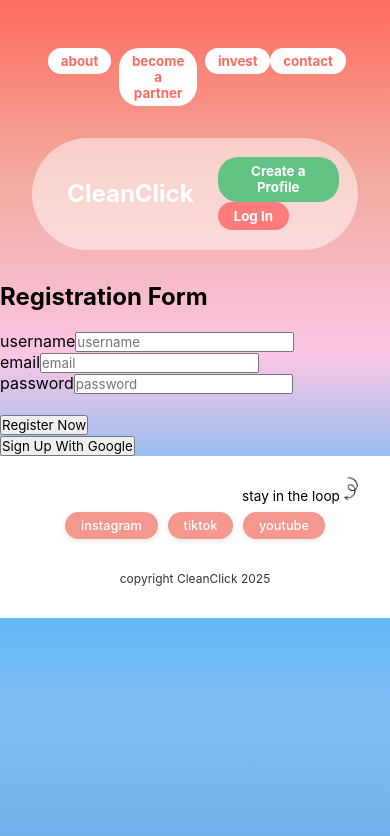
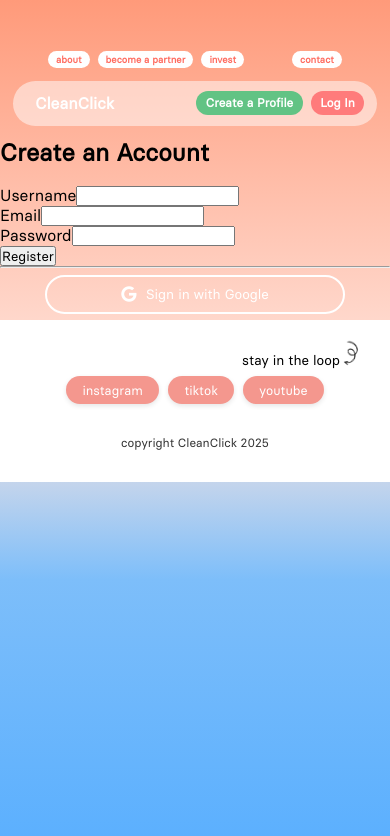
Before and after one commit to atharva-git06/cleanclicklandingpage, a React (Create React App) app in the folder frontend/: page /register in a window 390 px wide. Shown: the top 836 px of the page. Built offline with nearby package versions, Linux system fonts and the light colour scheme.

Commit message:
changes in ui

```diff
--- a/frontend/src/App.css
+++ b/frontend/src/App.css
@@ -14,7 +14,7 @@ body {
 }
 
 /* Rounded header section */
-.rounded-header {
+/* .rounded-header {
   background-color: #e9cfff;
   border-radius: 70px;
   padding: 1.2rem;
@@ -46,7 +46,7 @@ body {
   border-radius: 20px;
   font-weight: bold;
   cursor: pointer;
-}
+} */
 .btn-login { background-color: #ff7b7b; color: white; }
 .btn-join { background-color: #62c384; color: white; }
 
--- a/frontend/src/components/Header/Header.css
+++ b/frontend/src/components/Header/Header.css
@@ -31,3 +31,62 @@
   }
   .btn-login { background-color: #ff7b7b; color: white; }
   .btn-create_a_profile  { background-color: #62c384; color: white; }
+
+  @media (max-width: 768px) {
+  .rounded-header {
+    padding: 0.8rem 1rem;
+    margin: 1rem;
+    border-radius: 50px;
+  }
+
+  .header-top {
+    gap: 1rem;
+  }
+
+  .logo {
+    font-size: 1.2rem;
+    padding: 0.2rem 0.8rem;
+  }
+
+  .btns button {
+    font-size: 0.85rem;
+    padding: 0.4rem 0.8rem;
+  }
+
+  .nav-bar button {
+    font-size: 0.7rem;
+    padding: 0.3rem 0.7rem;
+  }
+}
+
+/* Scale down for small screens (mobile) WITHOUT layout break */
+@media (max-width: 475px) {
+  .rounded-header {
+    padding: 0.6rem 0.8rem;
+    margin: 0.8rem;
+    border-radius: 40px;
+  }
+
+  .logo {
+    font-size: 1rem;
+    padding: 0.2rem 0.6rem;
+  }
+
+  .btns {
+    flex-direction: row;         /* Keep row layout */
+    flex-wrap: wrap;
+    justify-content: flex-end;
+    gap: 0.3rem;
+  }
+
+  .btns button {
+    font-size: 0.75rem;
+    padding: 0.3rem 0.6rem;
+    width: auto;
+  }
+
+  .nav-bar button {
+    font-size: 0.6rem;
+    padding: 0.2rem 0.5rem;
+  }
+}
--- a/frontend/src/components/Header/Header.jsx
+++ b/frontend/src/components/Header/Header.jsx
@@ -1,9 +1,16 @@
-import React from "react";
+// src/components/Header.jsx
+import React, { useState } from "react";
 import { NavLink } from "react-router-dom";
 import { useAuth } from "../../store/auth";
+import {Modal} from "../Modal/Modal";
+import {Login} from "../../pages/Login"
+import {Register} from "../../pages/Register";
+import "./Header.css";
 
 const Header = () => {
   const { isLoggedIn } = useAuth();
+  const [showLogin, setShowLogin] = useState(false);
+  const [showRegister, setShowRegister] = useState(false);
 
   return (
     <div className="header-container">
@@ -12,20 +19,23 @@ const Header = () => {
           <NavLink to="/" className="logo">
             CleanClick
           </NavLink>
+
           {!isLoggedIn ? (
-            <>
-              <div className="btns">
-                <NavLink to="/register">
-                  <button className="btn-create_a_profile">
-                    Create a Profile
-                  </button>
-                </NavLink>
+            <div className="btns">
+              <button
+                className="btn-create_a_profile"
+                onClick={() => setShowRegister(true)}
+              >
+                Create a Profile
+              </button>
 
-                <NavLink to="/login">
-                  <button className="btn-login">Log In</button>
-                </NavLink>
-              </div>
-            </>
+              <button
+                className="btn-login"
+                onClick={() => setShowLogin(true)}
+              >
+                Log In
+              </button>
+            </div>
           ) : (
             <NavLink to="/logout">
               <button className="btn-login">Log Out</button>
@@ -33,6 +43,26 @@ const Header = () => {
           )}
         </div>
       </header>
+
+      {/* Register Modal */}
+      {showRegister && (
+        <Modal onClose={() => setShowRegister(false)}>
+          <Register
+            onSuccess={() => setShowRegister(false)}
+            onCancel={() => setShowRegister(false)}
+          />
+        </Modal>
+      )}
+
+      {/* Login Modal */}
+      {showLogin && (
+        <Modal onClose={() => setShowLogin(false)}>
+          <Login
+            onSuccess={() => setShowLogin(false)}
+            onCancel={() => setShowLogin(false)}
+          />
+        </Modal>
+      )}
     </div>
   );
 };
--- /dev/null
+++ b/frontend/src/components/Modal/Modal.css
@@ -0,0 +1,89 @@
+/* overlay dims the page behind */
+.modal-overlay {
+    position: fixed;
+    inset: 0;
+    background: rgba(0,0,0,0.4);
+    display: flex;
+    align-items: center;
+    justify-content: center;
+    z-index: 1000;
+  }
+
+  /* frosted glass panel */
+  .modal-content {
+    position: relative;
+    width: 90%;
+    max-width: 400px;
+    padding: 24px;
+    border-radius: 16px;
+
+    /* semi-transparent white + blur */
+    background: rgba(255,255,255,0.2);
+    backdrop-filter: blur(12px);
+
+    /* subtle shadow */
+    box-shadow: 0 8px 32px rgba(0,0,0,0.2);
+  }
+
+  /* the top-right × button */
+  .modal-close {
+    position: absolute;
+    top: 12px;
+    right: 12px;
+    background: none;
+    border: none;
+    font-size: 2rem;           /* bigger X */
+    font-weight: bold;         /* heavier stroke */
+    color: #222;               /* dark color for contrast */
+    text-shadow: 0 0 2px #fff; /* optional glow for readability */
+    cursor: pointer;
+    line-height: 1;            /* center the X in its line */
+    padding: 4px;              /* clicks area */
+    border-radius: 50%;        /* make it round if you like */
+  }
+
+  .modal-close:hover {
+    color: #000;               /* even darker on hover */
+    text-shadow: 0 0 4px #fff;
+  }
+
+  /* your form inputs */
+  .modal-content label {
+    display: block;       /* make sure it sits above the input */
+    margin-bottom: 3px;   /* ← gap between label and field */
+    font-weight: 600;
+  }
+  .modal-content input,
+  .modal-content textarea {
+    width: 100%;
+    background: rgba(255,255,255,0.8);
+    border: none;
+    border-radius: 8px;
+    padding: 12px;
+    margin-bottom: 16px;
+    font-size: 1rem;
+    box-sizing: border-box;
+  }
+
+  /* fixed textarea height */
+  .modal-content textarea {
+    height: 100px;
+    resize: vertical;
+  }
+
+  /* single primary button */
+  .modal-content .btn-submit {
+    width: 100%;
+    padding: 14px;
+    margin-top: 8px;
+    border: none;
+    border-radius: 8px;
+    background: linear-gradient(90deg, #58ce7c 0%, #1db84c 100%);
+    color: #fff;
+    text-transform: uppercase;
+    cursor: pointer;
+  }
+
+  .modal-content .btn-submit:hover {
+    opacity: 0.9;
+  }
--- /dev/null
+++ b/frontend/src/components/Modal/Modal.jsx
@@ -0,0 +1,21 @@
+import React from 'react';
+import './Modal.css';
+
+export const Modal = ({ children, onClose }) => {
+  return (
+    <div className="modal-overlay" onClick={onClose}>
+      <div
+        className="modal-content"
+        onClick={e => e.stopPropagation()}
+      >
+        {/* Top-right close “×” */}
+        <button className="modal-close" onClick={onClose}>
+          &times;
+        </button>
+
+        {/* Your existing form */}
+        {children}
+      </div>
+    </div>
+  );
+}
--- a/frontend/src/pages/AboutPage/AboutUs.css
+++ b/frontend/src/pages/AboutPage/AboutUs.css
@@ -1,40 +1,38 @@
-.main_des{
+.main_des {
   text-align: center;
-    padding: 3rem 2rem 1rem;
-    color: white;
-  }
-  .main_des h1 {
-    font-size: 2.8rem;
-    line-height: 1.4;
-    max-width: 850px;
-    margin: 0 auto 1rem;
-    text-align: center;
-    font-weight: 700;
+  padding: 3rem 2rem;
   color: white;
 }
 
-  .main_des p {
-    font-size: 1.2rem;
-    font-weight: 400;
-    line-height: 1.8;
+.main_des h1 {
+  font-size: 2.8rem;
+  line-height: 1.3;
   max-width: 850px;
-    margin: 0 auto;
-    color: white;
+  margin: 0 auto 2rem;
+  font-weight: 700;
 }
 
 .main_des h1 em {
   font-style: italic;
   font-family: 'Georgia', serif;
   font-weight: bold;
-    color: #ffd9de; /* soft pink shade from image */
+  color: #ffffff;
 }
 
-
+/* About paragraph styling */
+.about-text p {
+  font-size: 1.2rem;
+  font-weight: 400;
+  line-height: 1.7;
+  margin: 1.2rem auto;
+  max-width: 850px;
+  color: white;
+}
 
 
   /* Signup */
   .signup-box {
-    background: linear-gradient(to bottom, rgba(255, 255, 255, 0.4), rgba(189, 224, 254, 0.4));
+    background: linear-gradient(to bottom, rgba(255, 255, 255, 0.3), rgba(255, 255, 255, 0.3));
     padding: 3rem 2rem;
     text-align: center;
     max-width: 750px;
@@ -77,3 +75,39 @@
   .signup-btn i {
     font-size: 1rem;
   }
+  @media (max-width: 768px) {
+  .main_des {
+    padding: 2rem 1rem;
+  }
+
+  .main_des h1 {
+    font-size: 2rem;
+    line-height: 1.2;
+  }
+
+  .about-text p {
+    font-size: 1rem;
+    line-height: 1.6;
+    margin: 1rem auto;
+    padding: 0 0.5rem;
+  }
+
+  .signup-box {
+    padding: 2rem 1.2rem;
+    margin: 2rem 1rem;
+    border-radius: 20px;
+  }
+
+  .signup-box h2 {
+    font-size: 1.5rem;
+  }
+
+  .signup-box p {
+    font-size: 0.95rem;
+  }
+
+  .signup-btn {
+    font-size: 0.85rem;
+    padding: 0.6rem 1rem;
+  }
+}
--- a/frontend/src/pages/HomePage/Home.css
+++ b/frontend/src/pages/HomePage/Home.css
@@ -1,16 +1,16 @@
 /* Reset and base styles */
-/* @font-face {
+@font-face {
   font-family: 'BasierCircle-Regular';
-  src: url('BasierCircle-Regular.otf') format('opentype');
+  src: url('../../../public/images/BasierCircle-Regular.otf') format('opentype');
   font-weight: normal;
   font-style: normal;
-} */
+}
 * {
     margin: 0;
     padding: 0;
     box-sizing: border-box;
     font-family: 'Inter', sans-serif;
-    /* font-family: 'BasierCircle-Regular', sans-serif; */
+    font-family: 'BasierCircle-Regular', sans-serif;
   }
 
   html {
@@ -22,16 +22,17 @@
   margin: 0;
   padding: 0;
   width: 100%;
-    min-height: 100vh; /* allow gradient to fill at least screen height */
-    background: linear-gradient(to bottom,
-      #ff6b5f,
-      #f3ab9f,
-      #fac6e5,
-      #4cb7fa,
-      #7fbbf3,
-      #6baee9
+  min-height: 100vh;
+  background: linear-gradient(
+    to bottom,
+    #ff9a7a 0%,
+    #ffe7e0 45%,   /* soft light-peach near top */
+    /* #f2f9ff 50%,    */
+    #7dbefa 65%,
+    #55adff 100%   /* sky blue at bottom */
   );
 }
+
   .nav-bar {
     display: flex;
     justify-content: space-between;
@@ -150,11 +151,11 @@
   }
 
   /* ✨ Sparkle animation */
-  @keyframes twinkle {
+  /* @keyframes twinkle {
     0%, 100% { opacity: 1; transform: scale(1); }
     50%      { opacity: 0.6; transform: scale(1.3); }
   }
-
+   */
 
   .grid-gallery {
     display: grid;
@@ -430,22 +431,29 @@
 
   /* Carousel */
 .profile-carousel {
-    /* background: linear-gradient(to bottom, #cdb4db, #a2d2ff); */
-    padding: 3rem 1rem;
-    overflow: hidden; /* hides scrollbar */
+  overflow: hidden;
+  padding: 2rem 0;
 }
 
-  .carousel-container {
-    position: relative;
+.carousel-track {
+  width: 100%;
   overflow: hidden;
-    width: 100%;
+}
+
+.avatars-track {
+  display: flex;
+  animation: scroll-left 60s linear infinite;
+  width: max-content;
+}
+.carousel-content {
+  display: flex;
+  animation: scroll-left 40s linear infinite;
+  width: max-content;
 }
 
 .avatars {
   display: flex;
-    gap: 2rem;
-    animation: scroll-left 40s linear infinite;
-    width: max-content;
+  gap: 2rem; /* Space between avatars maintained */
 }
 
 .avatar {
@@ -456,8 +464,8 @@
 }
 
 .avatar img {
-    width: 130px;
-    height: 130px;
+  width: 160px;
+  height: 160px;
   border-radius: 50%;
   border: 3px solid white;
   object-fit: cover;
@@ -469,20 +477,21 @@
   background: white;
   padding: 0.3rem 0.8rem;
   border-radius: 20px;
-    box-shadow: 0 2px 6px rgba(0,0,0,0.1);
   font-weight: bold;
+  box-shadow: 0 2px 6px rgba(0, 0, 0, 0.1);
+}
+.last-avatar {
+  margin-right: 2rem; /* Matches your gap */
 }
 
-  /* Keyframes for continuous left scroll */
 @keyframes scroll-left {
   0% {
     transform: translateX(0%);
   }
   100% {
-      transform: translateX(-50%);
+    transform: translateX(-33.333%);
   }
 }
-
 
 
   /* Signup */
@@ -639,3 +648,60 @@
     font-size: 0.75rem;
     color: #333;
   }
+
+  @media (max-width: 768px) {
+  .grid-gallery {
+    grid-template-columns: repeat(5, 1fr);
+    grid-auto-rows: 60px; /* reduce from 110px to 60px */
+    column-gap: 6px;
+    row-gap: 6px;
+    padding: 0.5rem;
+  }
+
+  .grid-gallery div {
+    border-radius: 10px;
+    overflow: hidden;
+    position: relative;
+  }
+
+  .grid-gallery img,
+  .grid-gallery video {
+    width: 100%;
+    height: 70%;
+    object-fit: cover;
+    border: 3px solid white;
+    border-radius: 10px;
+  }
+
+  .label-left,
+  .label-right {
+    font-size: 1rem;
+    padding: 0.2rem 0.5rem;
+    z-index: 2;
+    /* background-color: rgba(0, 0, 0, 0.4); */
+    /* backdrop-filter: blur(5px); */
+    color: white;
+    border-radius: 10px;
+    text-align: center;
+  }
+  .avatar img {
+  width: 100px;
+  height: 100px;
+  border-radius: 50%;
+  border: 2px solid white;
+  object-fit: cover;
+}
+
+.avatar p {
+  margin-top: 0.5rem;
+  font-size: 0.9rem;
+  background: white;
+  padding: 0.3rem 0.8rem;
+  border-radius: 20px;
+  font-weight: bold;
+  box-shadow: 0 2px 6px rgba(0, 0, 0, 0.1);
+}
+.last-avatar {
+  margin-right: 2rem;
+}
+}
--- a/frontend/src/pages/Login.jsx
+++ b/frontend/src/pages/Login.jsx
@@ -1,27 +1,15 @@
-import { useState } from "react";
-import { useNavigate } from "react-router-dom";
+// src/pages/Login.jsx
+import React, { useState } from "react";
 import { useAuth } from "../store/auth";
-import {toast} from "react-toastify";
+import { toast } from "react-toastify";
 
-export const Login = () => {
-  const [user, setUser] = useState({
-    email: "",
-    password: "",
-  });
+export const Login = ({ onSuccess, onCancel }) => {
+  const [credentials, setCredentials] = useState({ email: "", password: "" });
+  const { storeTokenInLS } = useAuth();
 
-  const handleInput = (e) => {
-    let name = e.target.name;
-    let value = e.target.value;
-
-    setUser({
-      ...user,
-      [name]: value,
-    });
+  const handleChange = (e) => {
+    setCredentials({ ...credentials, [e.target.name]: e.target.value });
   };
-
-
-const {storeTokenInLS} = useAuth();
-const navigate = useNavigate();
 
   const handleSubmit = async (e) => {
     e.preventDefault();
@@ -29,72 +17,55 @@ const navigate = useNavigate();
     try {
       const response = await fetch("http://localhost:5000/api/auth/login", {
         method: "POST",
-        headers: {
-          "Content-Type": "application/json",
-        },
-        body: JSON.stringify(user),
+        headers: { "Content-Type": "application/json" },
+        body: JSON.stringify(credentials),
       });
 
+      const data = await response.json();
       if (response.ok) {
-        const res_data = await response.json();
-        setUser({ email: "", password: "" });
-
-        storeTokenInLS(res_data.token);
-        toast.success("Logged in Successfully");
-
-
-        navigate("/");
+        storeTokenInLS(data.token);
+        toast.success("Logged in successfully");
+        onSuccess();
       } else {
-        toast.error("Invalid Credentials");
+        toast.error(data.message || "Login failed");
       }
-    } catch (error) {
-        console.log(error);
+    } catch (err) {
+      console.error(err);
+      toast.error("An unexpected error occurred");
     }
-
   };
 
   return (
-    <>
-      <section>
-        <main>
-          <div className="section-login">
-            <div className="container grid grid-two-cols">
-
-
-              <div className="login-form">
-                <h1 className="main-heading mb-3">Login Form</h1>
+    <div className="login-modal">
+      <h2>Log In</h2>
       <br />
       <form onSubmit={handleSubmit}>
         <div>
-                    <label htmlFor="email">email</label>
+          <label htmlFor="email">Email</label>
           <input
-                      type="text"
             name="email"
-                      value={user.email}
-                      onChange={handleInput}
-                      placeholder="name"
+            type="email"
+            value={credentials.email}
+            onChange={handleChange}
+            required
           />
         </div>
         <div>
-                    <label htmlFor="password">password</label>
+          <label htmlFor="password">Password</label>
           <input
-                      type="text"
             name="password"
-                      value={user.password}
-                      onChange={handleInput}
-                      placeholder="password"
+            type="password"
+            value={credentials.password}
+            onChange={handleChange}
+            required
           />
         </div>
-                  <br />
-                  <button type="submit" className="btn-btn submit">
-                    Login Now
+        <div className="modal-buttons">
+          <button type="submit" className="btn-submit">
+            Log In
           </button>
+        </div>
       </form>
     </div>
-            </div>
-          </div>
-        </main>
-      </section>
-    </>
   );
-};
+}
--- a/frontend/src/pages/Register.jsx
+++ b/frontend/src/pages/Register.jsx
@@ -1,131 +1,92 @@
-import { useState } from "react";
-import { useNavigate } from "react-router-dom";
+// src/pages/Register.jsx
+import React, { useState } from "react";
 import { useAuth } from "../store/auth";
 import { toast } from "react-toastify";
 
-export const Register = () => {
-  const [user, setUser] = useState({
-    username: "",
-    email: "",
-    password: "",
-  });
+export const Register = ({ onSuccess, onCancel }) => {
+  const [user, setUser] = useState({ username: "", email: "", password: "" });
+  const { storeTokenInLS } = useAuth();
 
-  const handleInput = (e) => {
-    let name = e.target.name;
-    let value = e.target.value;
-
-    setUser({
-      ...user,
-      [name]: value,
-    });
+  const handleChange = (e) => {
+    setUser({ ...user, [e.target.name]: e.target.value });
   };
-
-  const { storeTokenInLS } = useAuth();
-  const navigate = useNavigate();
 
   const handleSubmit = async (e) => {
     e.preventDefault();
 
-    console.log("inside try of reg");
-    const response = await fetch("http://localhost:5000/api/auth/register", {
+    try {
+      const response = await fetch(
+        "http://localhost:5000/api/auth/register",
+        {
           method: "POST",
-      headers: {
-        "Content-Type": "application/json",
-      },
+          headers: { "Content-Type": "application/json" },
           body: JSON.stringify(user),
-    });
-    console.log("after response");
+        }
+      );
 
-    // console.log("response data : ", response);
-    const res_data = await response.json();
+      const data = await response.json();
       if (response.ok) {
-      console.log("before save");
-      storeTokenInLS(res_data.token);
-      console.log("after save");
-
-      toast.success("registration successful");
-      setUser({
-        username: "",
-        email: "",
-        password: "",
-      });
-
-      navigate("/");
+        storeTokenInLS(data.token);
+        toast.success("Registration successful");
+        onSuccess();
       } else {
-      console.log("inside else of reg");
-      toast.error(
-        res_data.extraDetails ? res_data.extraDetails : res_data.message
-      );
-      console.log("some error inside register");
+        toast.error(data.message || "Registration failed");
+      }
+    } catch (err) {
+      console.error(err);
+      toast.error("An unexpected error occurred");
     }
   };
 
-  const handleSubmitWithGoogle = async (e) => {
-    try {
+  const handleGoogleSignup = () => {
     window.location.href = "http://localhost:5000/api/auth/google";
-    } catch (error) {
-      console.log(error);
-    }
   };
 
   return (
-    <>
-      <section>
-        <main>
-          <div className="section-registration">
-            <div className="container grid grid-two-col">
-              <div className="registration-form">
-                <h1 className="main-heading mb-3">Registration Form</h1>
+    <div className="register-modal">
+      <h2>Create an Account</h2>
       <br />
       <form onSubmit={handleSubmit}>
         <div>
-                    <label htmlFor="username">username</label>
+          <label htmlFor="username">Username</label>
           <input
+            name="username"
             type="text"
-                      name="username"
             value={user.username}
-                      onChange={handleInput}
-                      placeholder="username"
+            onChange={handleChange}
+            required
           />
         </div>
         <div>
-                    <label htmlFor="email">email</label>
+          <label htmlFor="email">Email</label>
           <input
-                      type="text"
             name="email"
+            type="email"
             value={user.email}
-                      onChange={handleInput}
-                      placeholder="email"
+            onChange={handleChange}
+            required
           />
         </div>
         <div>
-                    <label htmlFor="username">password</label>
+          <label htmlFor="password">Password</label>
           <input
-                      type="text"
             name="password"
+            type="password"
             value={user.password}
-                      onChange={handleInput}
-                      placeholder="password"
+            onChange={handleChange}
+            required
           />
         </div>
-                  <br />
-                  <button type="submit" className="btn btn-submit">
-                    Register Now
+        <div className="modal-buttons">
+          <button type="submit" className="btn-submit">
+            Register
           </button>
-                  <br />
-                  <button
-                    onClick={handleSubmitWithGoogle}
-                    type="submit"
-                    className="btn btn-submit"
-                  >
-                    Sign Up With Google
+        </div>
+      </form>
+      <hr />
+      <button onClick={handleGoogleSignup} className="signup-btn google">
+          <i className="fab fa-google"></i> Sign in with Google
         </button>
-                </form>
     </div>
-            </div>
-          </div>
-        </main>
-      </section>
-    </>
   );
-};
+}
```
Also changed, not shown: frontend/src/pages/AboutPage/AboutUs.jsx (+9 -20 lines), frontend/src/pages/HomePage/Home.jsx (+30 -29 lines). Lines whose indentation alone changed are shown as unchanged.
